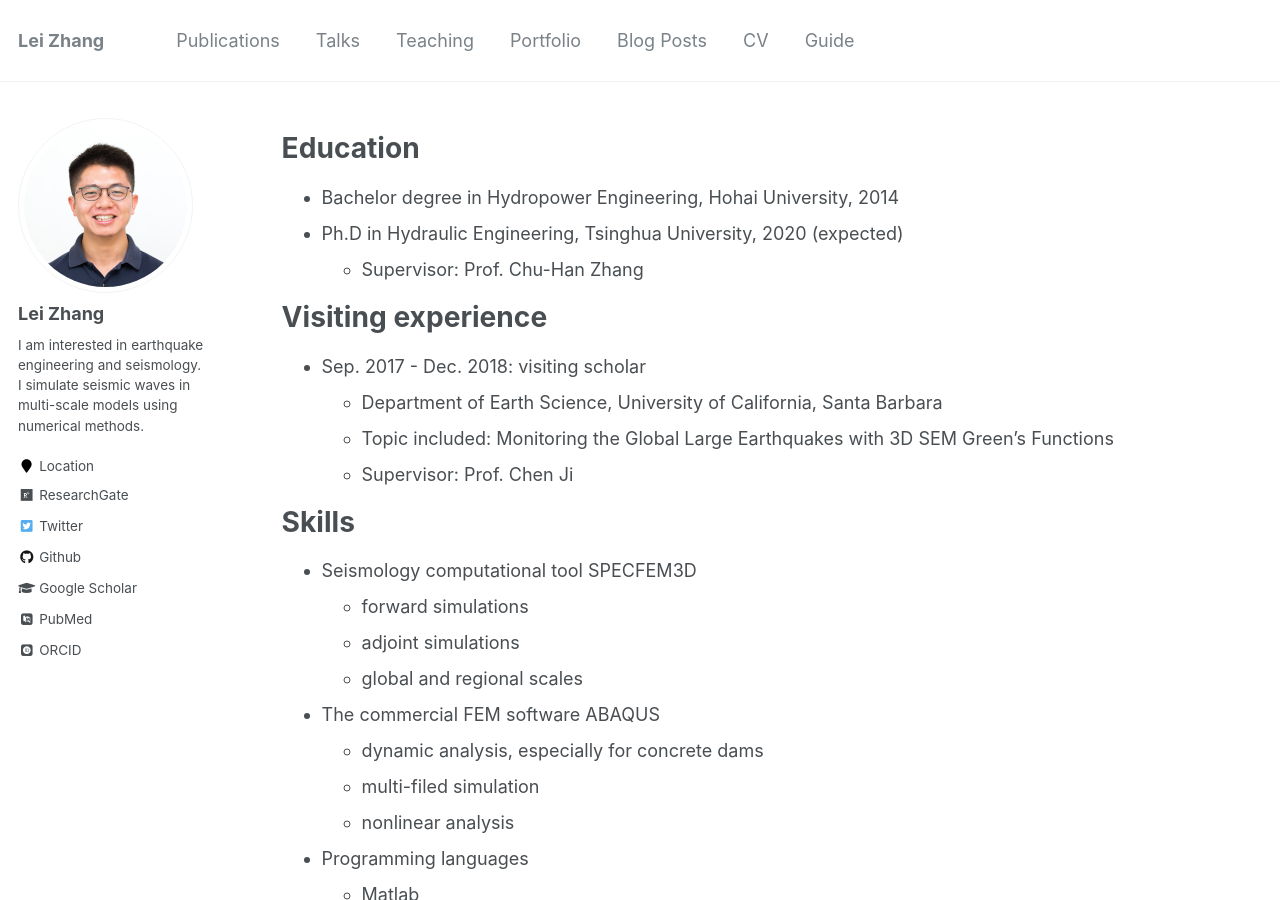
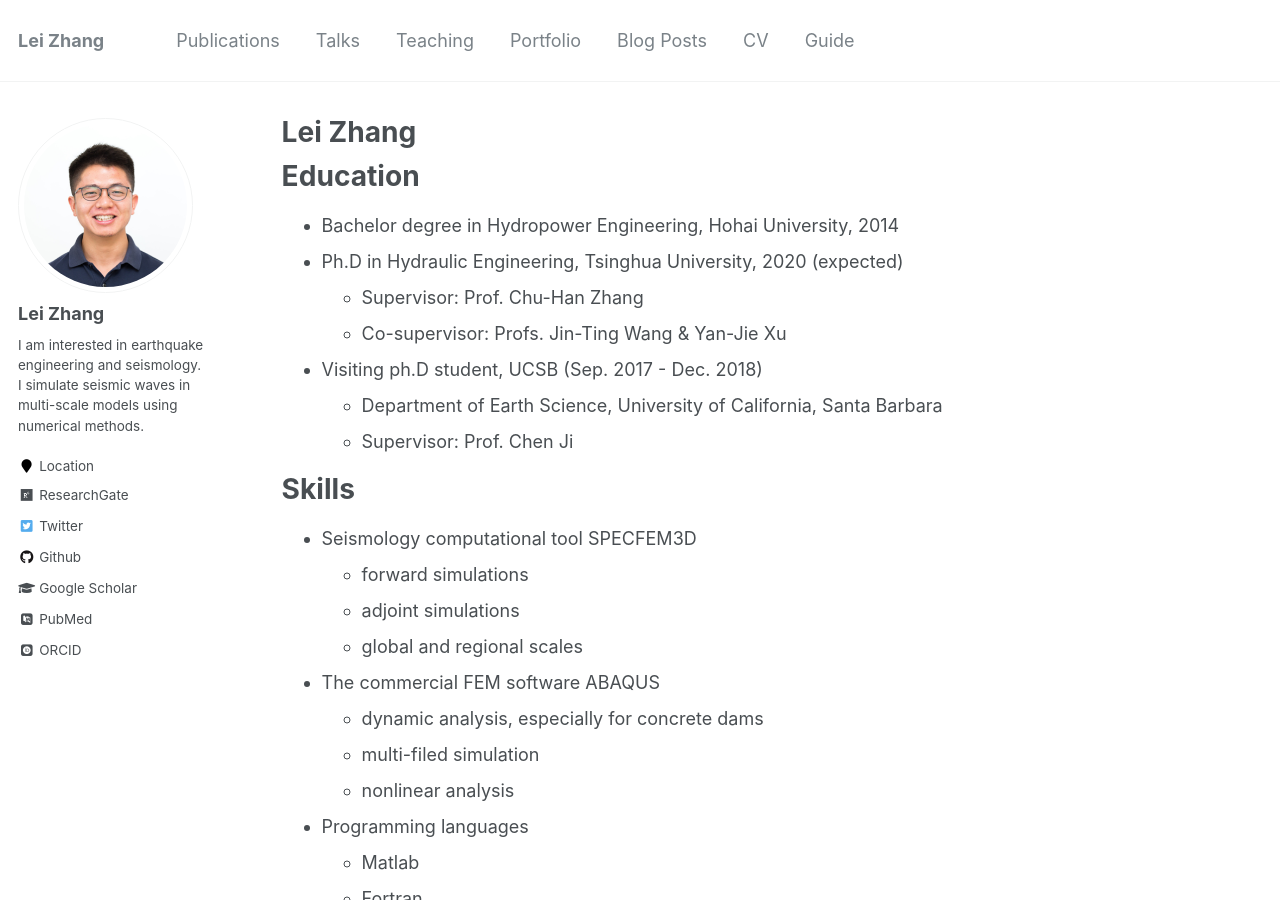
Before and after one commit to zhanglei911/zhanglei911.github.io, a Jekyll site: the page built from _pages/cv.md, in a window 1280 px wide and 900 px high. Built offline with Jekyll 4.4.1, drawn with Linux system fonts in a browser that asks for light colours; some web fonts are replaced.

Commit message:
Update cv.md

```diff
--- a/_pages/cv.md
+++ b/_pages/cv.md
@@ -1,6 +1,6 @@
 ---
 layout: archive
-title: ""
+title: "Lei Zhang"
 permalink: /cv/
 author_profile: true
 redirect_from:
@@ -14,12 +14,9 @@ Education
 * Bachelor degree in Hydropower Engineering, Hohai University, 2014
 * Ph.D in Hydraulic Engineering, Tsinghua University, 2020 (expected)
   * Supervisor: Prof. Chu-Han Zhang
-
-Visiting experience
-======
-* Sep. 2017 - Dec. 2018: visiting scholar
+  * Co-supervisor: Profs. Jin-Ting Wang & Yan-Jie Xu
+* Visiting ph.D student, UCSB (Sep. 2017 - Dec. 2018)
   * Department of Earth Science, University of California, Santa Barbara
-  * Topic included: Monitoring the Global Large Earthquakes with 3D SEM Green’s Functions
   * Supervisor: Prof. Chen Ji
 
 Skills
```
